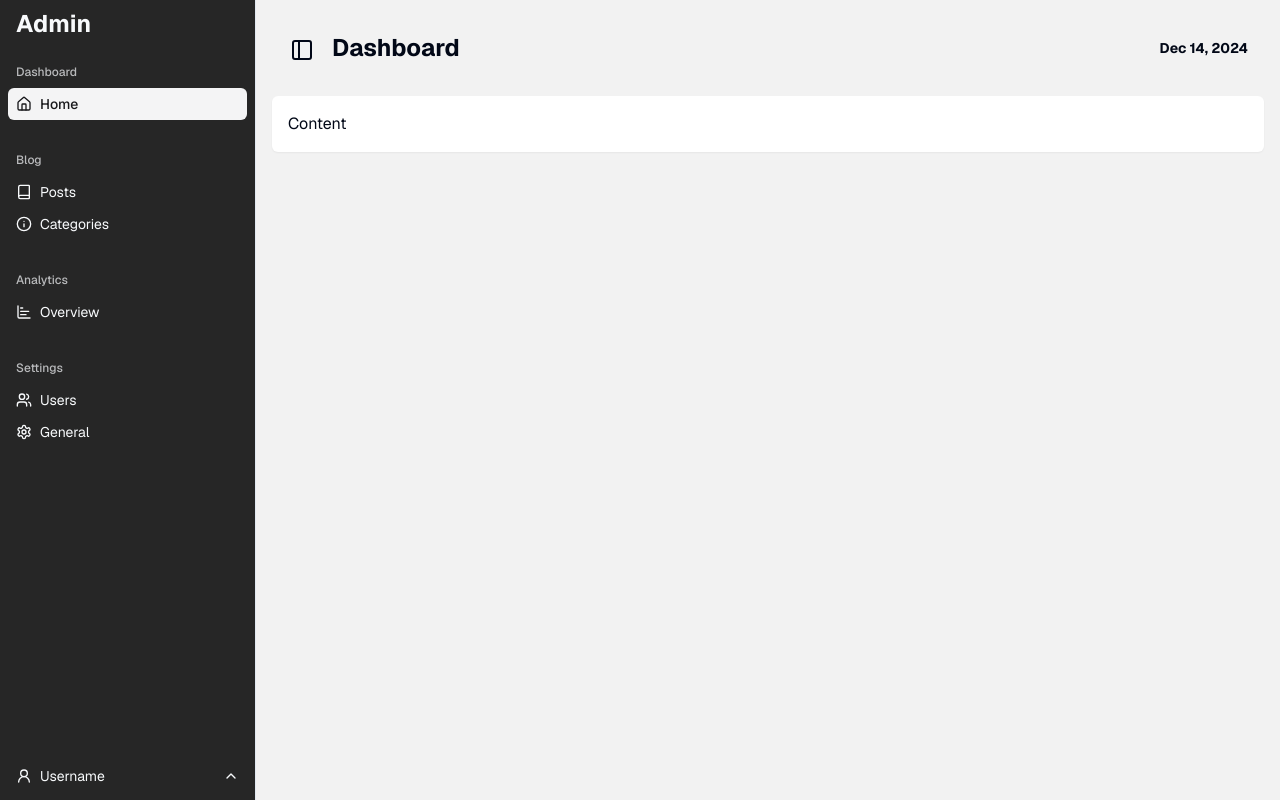
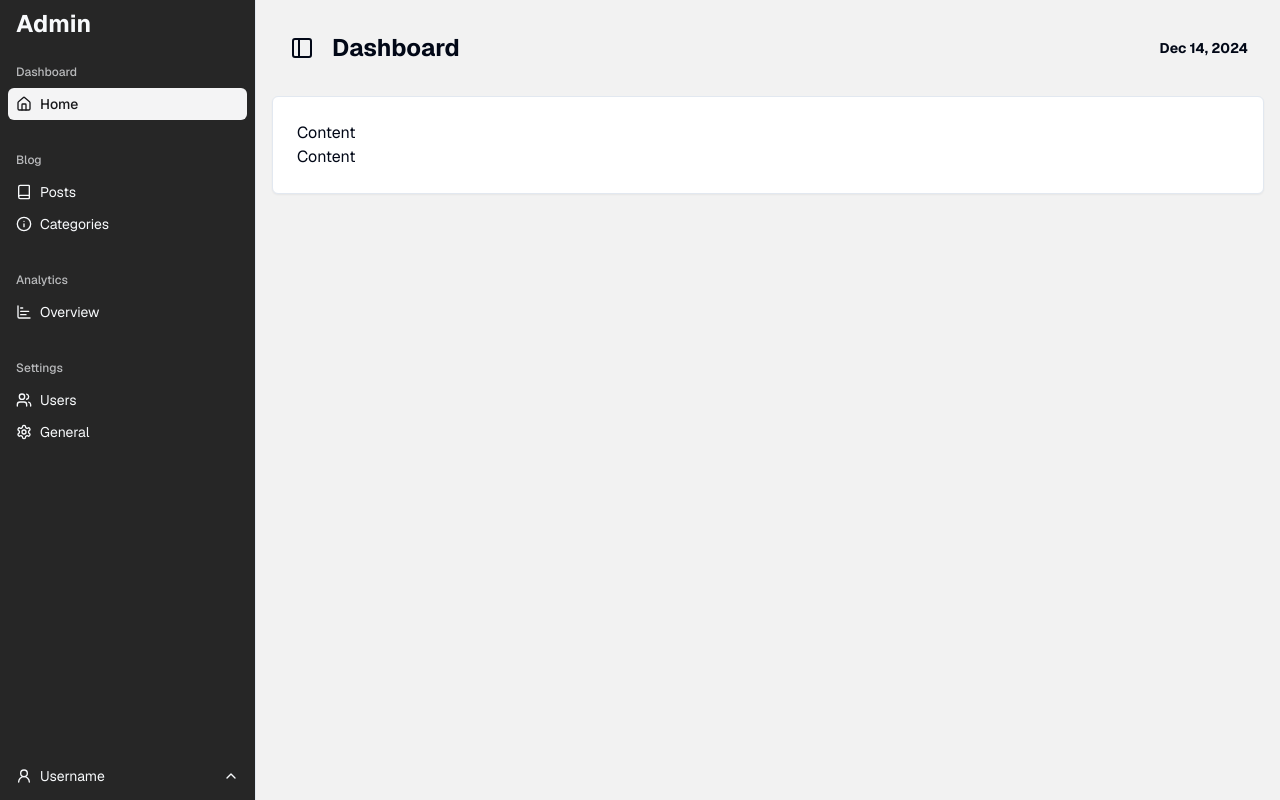
Before and after one commit to EdgardAlas/v4.blog.jocotesv.com, a Next.js app: page /admin in a window 1280 px wide. Built offline with nearby package versions, Linux system fonts and the light colour scheme.

Commit message:
feat: update dashboard layout, enhance admin header styling, and improve card component design

```diff
--- a/src/app/admin/(dashboard)/page.tsx
+++ b/src/app/admin/(dashboard)/page.tsx
@@ -7,6 +7,7 @@ const DashboardHomePage = () => {
 			<AdminHeader title='Dashboard' />
 			<SimpleCard>
 				<p>Content</p>
+				<p>Content</p>
 			</SimpleCard>
 		</>
 	);
--- a/src/components/layout/admin-header.tsx
+++ b/src/components/layout/admin-header.tsx
@@ -8,7 +8,7 @@ interface PageHeaderProps {
 export const AdminHeader = ({ title }: PageHeaderProps) => {
 	return (
 		<header className='flex h-16 items-center justify-between gap-4 p-4'>
-			<div className='flex items-end gap-4'>
+			<div className='flex items-center gap-4'>
 				<SidebarTrigger />
 				<h1 className='text-2xl font-bold'>{title}</h1>
 			</div>
--- a/src/components/ui/card.tsx
+++ b/src/components/ui/card.tsx
@@ -80,7 +80,7 @@ const SimpleCard = ({
 	return (
 		<div
 			className={cn(
-				'flex flex-col gap-4 rounded-md bg-white p-4 shadow-sm',
+				'rounded-md border bg-card p-4 text-card-foreground shadow-sm md:p-6',
 				className
 			)}
 			{...props}
```
